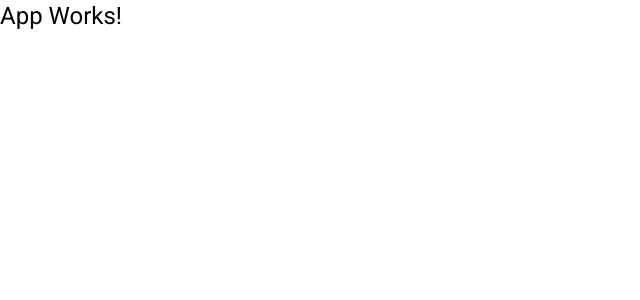
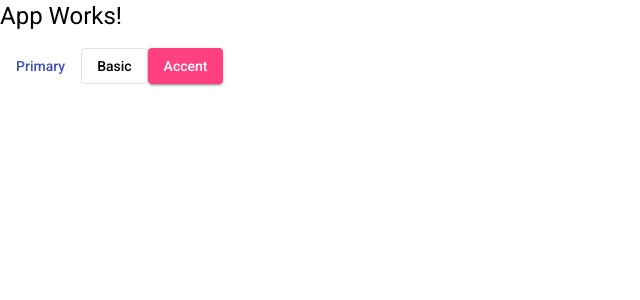
Before and after one commit to lluanps/helpdesk-web, an Angular app: page / in a window 1280 px wide. Shown: the top 300 px of the page, without its empty margins (0-640 px from the left). Built offline with nearby package versions, Linux system fonts and the light colour scheme.

Commit message:
Imports do angular material que serão utilizados no projeto

```diff
--- a/src/app/app.component.html
+++ b/src/app/app.component.html
@@ -1 +1,4 @@
 <h1>App Works!</h1>
+<button mat-button color="primary">Primary</button>
+<button mat-stroked-button>Basic</button>
+<button mat-raised-button color="accent">Accent</button>
```
Also changed, not shown: src/app/app.module.ts (+45 -1 lines).
